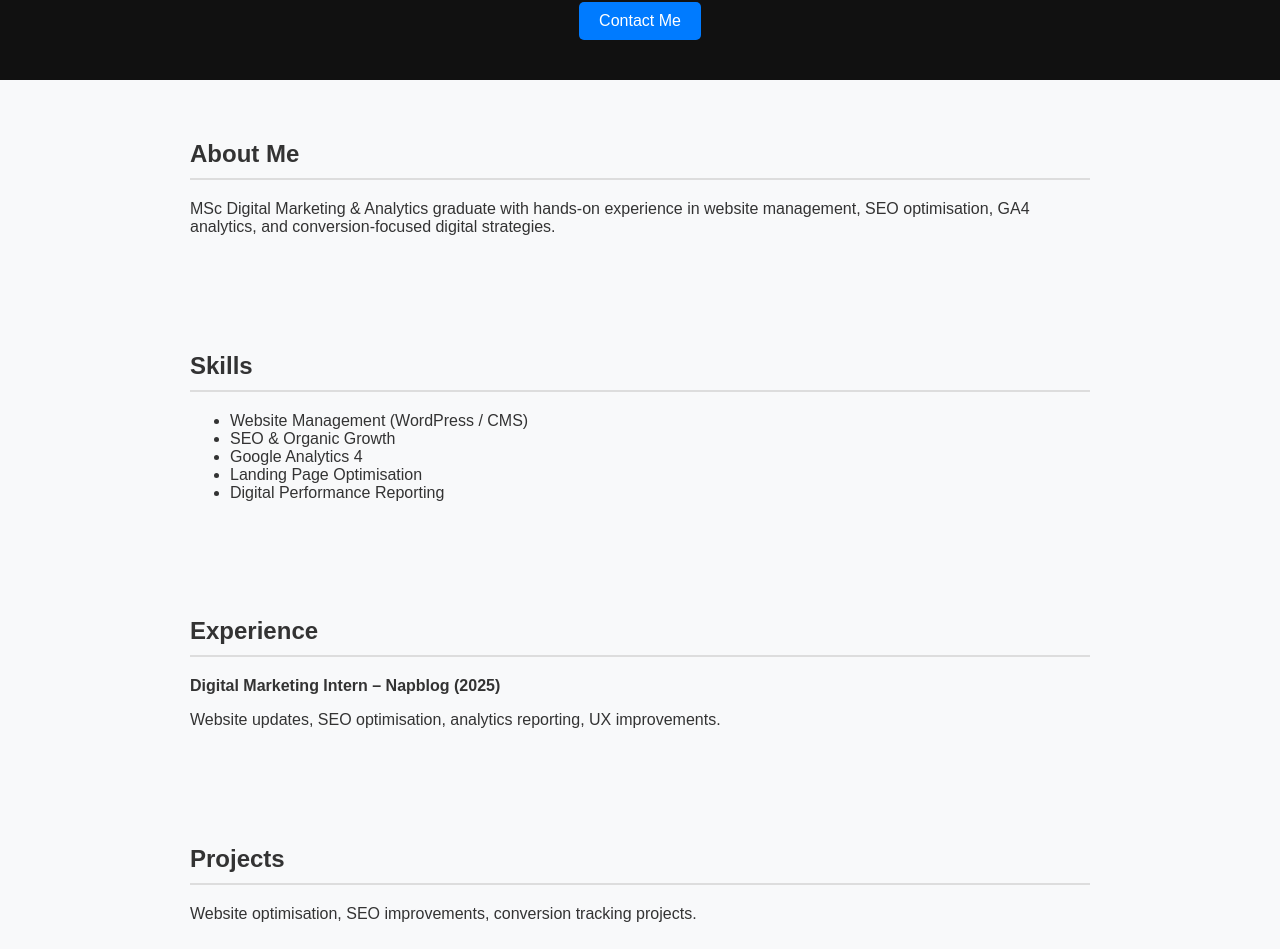
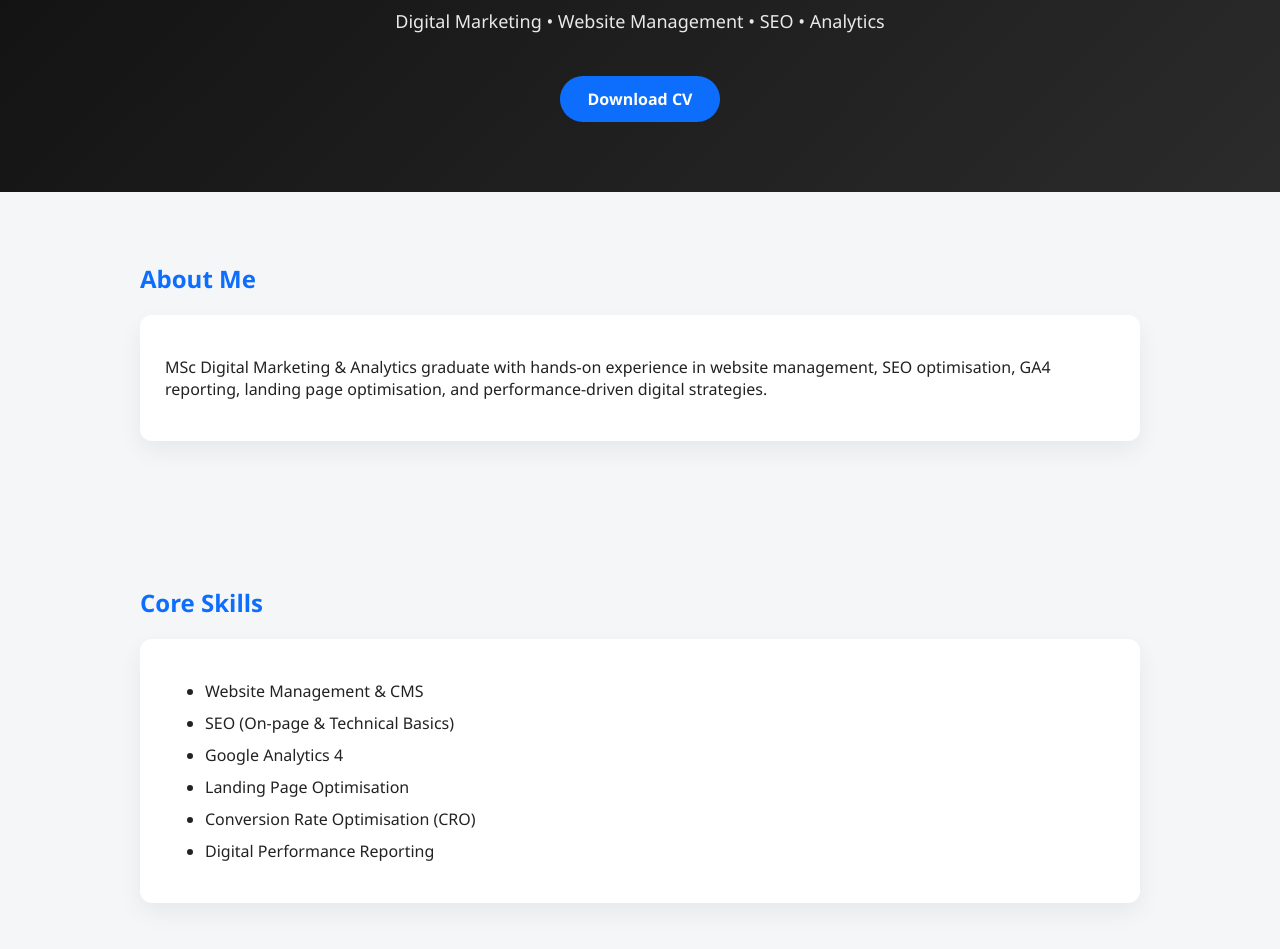
Before and after one commit to abhishek-girish25/abhishekGirishbabu.github.io, a plain HTML site: page index.html in a window 1280 px wide. Shown: the part 152-1101 px from the top of the page. Drawn offline with Linux system fonts and the light colour scheme.

Commit message:
Update index.html

```diff
--- a/index.html
+++ b/index.html
@@ -2,82 +2,135 @@
 <html lang="en">
 <head>
 <meta charset="UTF-8">
-    <title>Abhishek Girishbabu | Digital Marketing</title>
+<title>Abhishek Girishbabu | Digital Marketing Portfolio</title>
 <meta name="viewport" content="width=device-width, initial-scale=1.0">
+
 <style>
 body {
-            font-family: Arial, sans-serif;
     margin: 0;
-            background: #f8f9fa;
-            color: #333;
+    font-family: 'Segoe UI', sans-serif;
+    background: #f4f6f8;
+    color: #222;
 }
+
 header {
-            background: #111;
+    background: linear-gradient(135deg, #111, #2b2b2b);
     color: white;
-            padding: 40px;
+    padding: 70px 20px;
     text-align: center;
 }
-        section {
-            padding: 40px;
-            max-width: 900px;
-            margin: auto;
+
+header h1 {
+    margin-bottom: 10px;
+    font-size: 36px;
 }
-        h2 {
-            border-bottom: 2px solid #ddd;
-            padding-bottom: 10px;
+
+header p {
+    font-size: 18px;
+    opacity: 0.9;
 }
+
 .btn {
     display: inline-block;
-            background: #007bff;
+    margin-top: 25px;
+    padding: 12px 28px;
+    background: #0d6efd;
     color: white;
-            padding: 10px 20px;
     text-decoration: none;
-            border-radius: 5px;
+    border-radius: 30px;
+    font-weight: 600;
 }
+
+section {
+    max-width: 1000px;
+    margin: auto;
+    padding: 50px 20px;
+}
+
+h2 {
+    margin-bottom: 20px;
+    color: #0d6efd;
+}
+
+.card {
+    background: white;
+    padding: 25px;
+    margin-bottom: 25px;
+    border-radius: 12px;
+    box-shadow: 0 10px 25px rgba(0,0,0,0.06);
+}
+
+ul li {
+    margin-bottom: 10px;
+}
+
 footer {
     background: #111;
     color: white;
     text-align: center;
-            padding: 20px;
+    padding: 25px;
+    margin-top: 40px;
 }
 </style>
 </head>
+
 <body>
 
 <header>
     <h1>Abhishek Girishbabu</h1>
-    <p>Digital Marketing & Website Performance Specialist</p>
-    <a class="btn" href="mailto:abhi25girish@gmail.com">Contact Me</a>
+    <p>Digital Marketing • Website Management • SEO • Analytics</p>
+
+    <a class="btn" href="Abhishek_Girishbabu_CV.pdf" target="_blank">
+        Download CV
+    </a>
 </header>
 
 <section>
     <h2>About Me</h2>
+    <div class="card">
         <p>
-        MSc Digital Marketing & Analytics graduate with hands-on experience in website management,
-        SEO optimisation, GA4 analytics, and conversion-focused digital strategies.
+            MSc Digital Marketing & Analytics graduate with hands-on experience in
+            website management, SEO optimisation, GA4 reporting, landing page optimisation,
+            and performance-driven digital strategies.
         </p>
+    </div>
 </section>
 
 <section>
-    <h2>Skills</h2>
+    <h2>Core Skills</h2>
+    <div class="card">
         <ul>
-        <li>Website Management (WordPress / CMS)</li>
-        <li>SEO & Organic Growth</li>
+            <li>Website Management & CMS</li>
+            <li>SEO (On-page & Technical Basics)</li>
             <li>Google Analytics 4</li>
             <li>Landing Page Optimisation</li>
+            <li>Conversion Rate Optimisation (CRO)</li>
             <li>Digital Performance Reporting</li>
         </ul>
+    </div>
 </section>
 
 <section>
     <h2>Experience</h2>
-    <p><strong>Digital Marketing Intern – Napblog (2025)</strong></p>
-    <p>Website updates, SEO optimisation, analytics reporting, UX improvements.</p>
+
+    <div class="card">
+        <strong>Digital Marketing Intern — Napblog (2025)</strong>
+        <p>Website updates, SEO optimisation, GA4 analysis, UX improvements.</p>
+    </div>
+
+    <div class="card">
+        <strong>Business Marketing Assistant — Tech Destiny</strong>
+        <p>Lead generation support, website optimisation, CRM & email marketing.</p>
+    </div>
+
 </section>
 
 <section>
-    <h2>Projects</h2>
-    <p>Website optimisation, SEO improvements, conversion tracking projects.</p>
+    <h2>Contact</h2>
+    <div class="card">
+        <p>Email: abhi25girish@gmail.com</p>
+        <p>LinkedIn: <a href="https://linkedin.com/in/abhishekgirishbabu" target="_blank">View Profile</a></p>
+    </div>
 </section>
 
 <footer>
```
Lines whose indentation alone changed are shown as unchanged.
